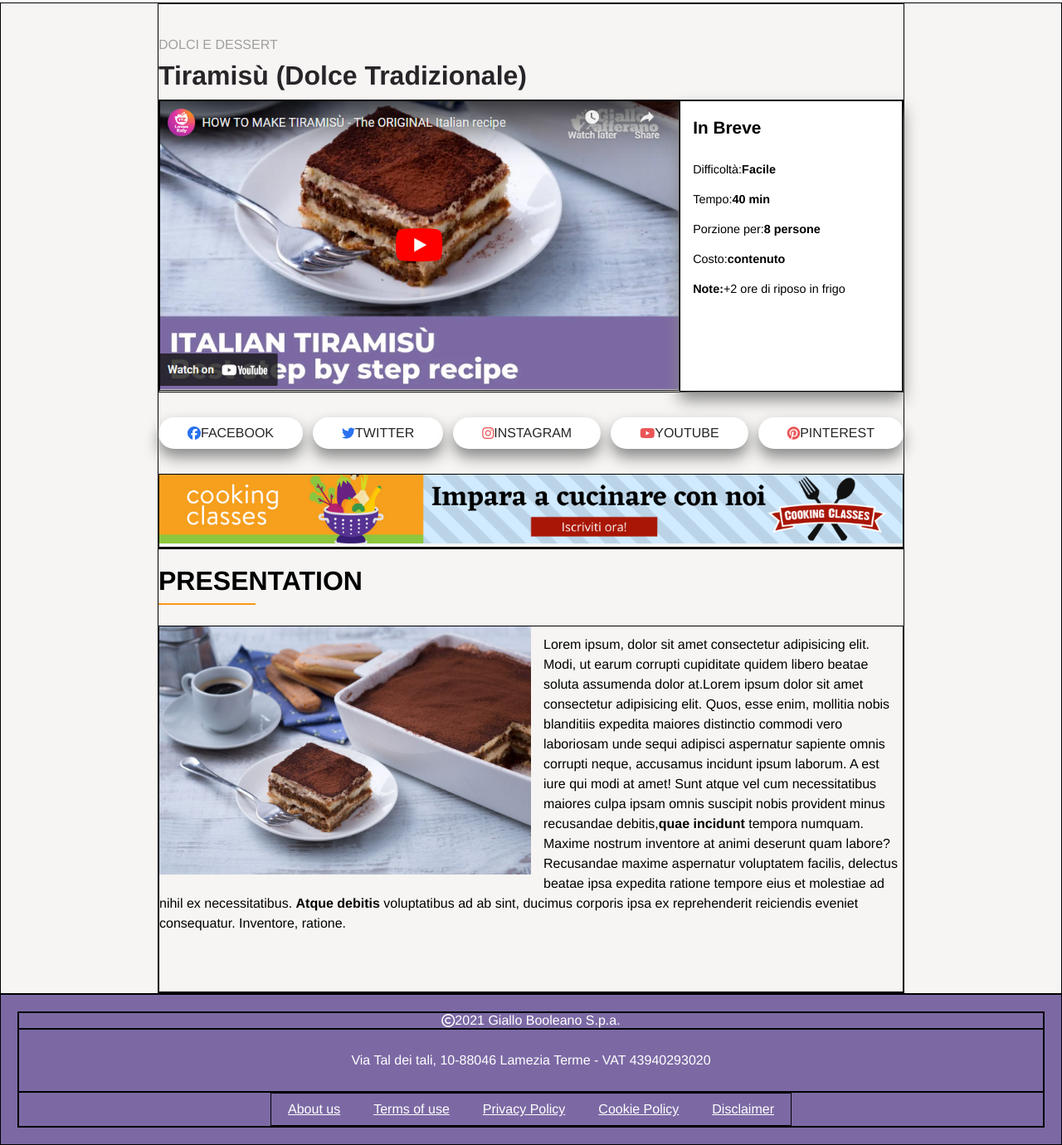
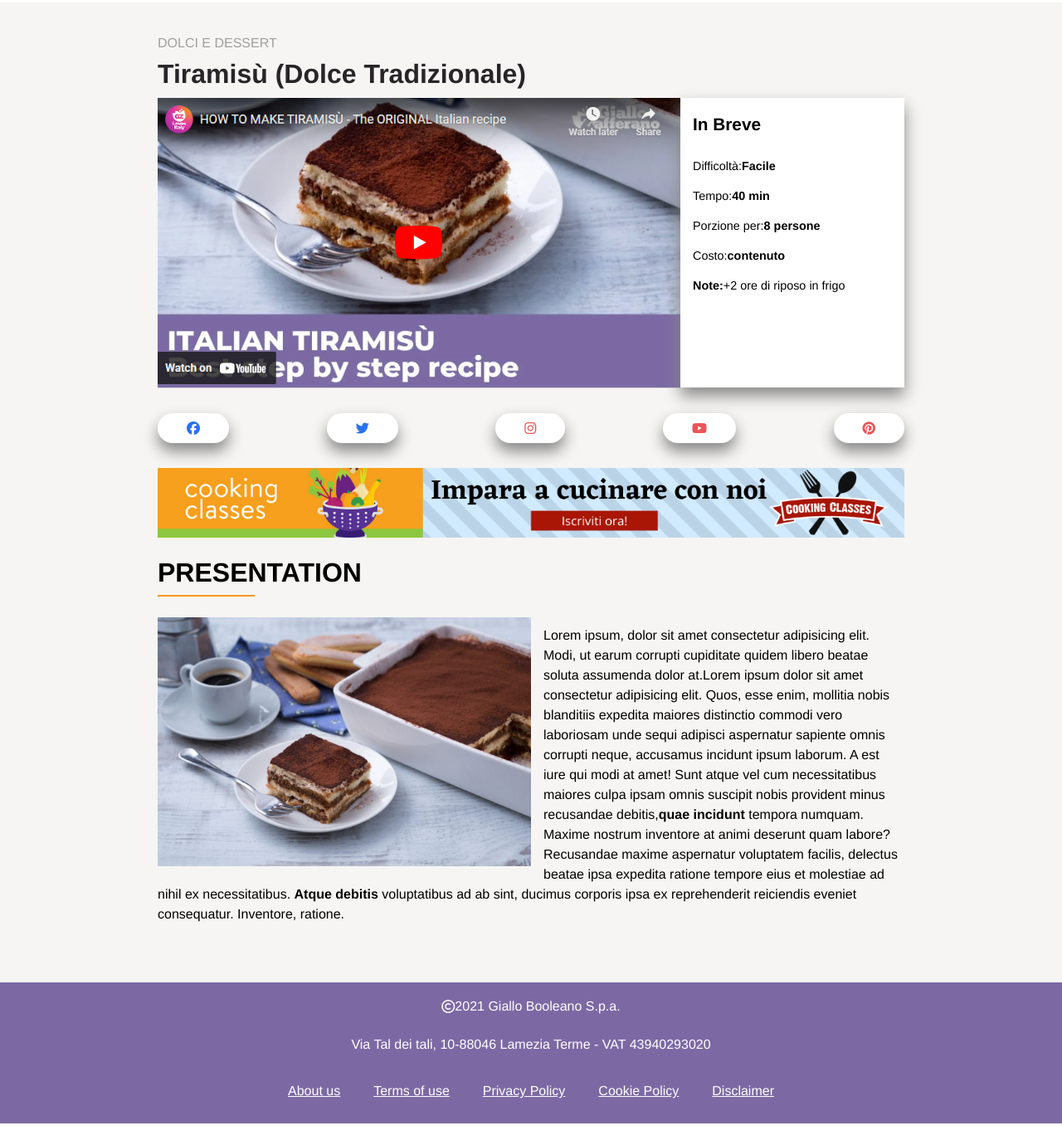
Before and after one commit to alessiotinaglia/htmlcss-responsive-layout, a plain HTML site: page index.html in a window 1280 px wide. Shown: the part 85-1465 px from the top of the page at 83% size. After the commit the page ends 1439 px from the top, so only its background shows below. Drawn offline with Linux system fonts and the light colour scheme.

Commit message:
fine esercizio

```diff
--- a/index.html
+++ b/index.html
@@ -21,15 +21,15 @@
             </div>
     </header>
 
-    <main class="debug">
-        <section class="container debug">
+    <main>
+        <section class="container">
             <div class="font-grey">DOLCI E DESSERT</div>
             <h2>Tiramisù <span class="asd">(Dolce Tradizionale)</span></h2>
-            <div class="debug contenitore">
-                <div class="hero debug">
+            <div class="contenitore">
+                <div class="hero">
                     <img id="tiramisu" src="./img/image (10).png" alt="Tiramisù">
                 </div>
-                <div class="debug bg-white box-shadow container lista">
+                <div class="bg-white box-shadow container lista">
                     <h5>In Breve</h5>
                     <ul class="container calc">
                         <li>Difficoltà: <strong>Facile</strong></li>
@@ -52,16 +52,16 @@
             </div>
 
 
-            <aside class="container asd debug container">
+            <aside class="container asd container">
                 <img src="./img/banner.png" alt="Publicità">
             </aside>
         </section>
 
         <section>
-            <div class="debug container">
+            <div class="container">
                 <h3>PRESENTATION</h3>
                 <hr>
-                <div class="debug clearfix container">
+                <div class="clearfix container">
                     <img class="presentation c-fix" src="./img/tiramisu.jpg" alt="tiramisu">
                     <p>Lorem ipsum, dolor sit amet consectetur adipisicing elit. Modi, ut earum corrupti cupiditate
                         quidem
@@ -84,23 +84,17 @@
             </div>
 
         </section>
-
-        <!-- <section class="container debug">
-            vsukjdnbv
-        </section> -->
-
     </main>
-    <footer class="bg-primary flex-col debug">
-        <div class="bg-primary flex-col debug ct">
-            <div class="d-flex a-center j-center ct-left debug">
+    <footer class="bg-primary flex-col">
+        <div class="bg-primary flex-col">
+            <div class="d-flex a-center j-center">
                 <i class="fa-regular fa-copyright"></i><span><strong></strong>2021 Giallo Booleano S.p.a.</span>
             </div>
-            <div class="d-flex a-center j-center ct-left debug">
-                <p id="indirizzo">Via Tal dei tali, 10-88046 Lamezia Terme - VAT 43940293020</p>
-            </div>
-
-            <div class="d-flex debug a-center j-center container-small ct-right debug">
-                <ul class="d-flex f-wrap a-center j-center debug">
+            <div class="d-flex a-center j-center" >
+            <p id="indirizzo">Via Tal dei tali, 10-88046 Lamezia Terme - VAT 43940293020</p>
+        </div>
+            <div class="d-flex a-center j-center container-small">
+                <ul class="d-flex f-wrap a-center j-center">
                     <li><a href="#">About us</a></li>
                     <li><a href="#">Terms of use</a></li>
                     <li><a href="#">Privacy Policy</a></li>
--- a/style.css
+++ b/style.css
@@ -331,9 +331,8 @@ footer div ul li a{
     .social a span{
         color: var(--color-black);
     }
-    .inl-block{
-        display: inline-block;
-    }
+
+
 
 
 
```
